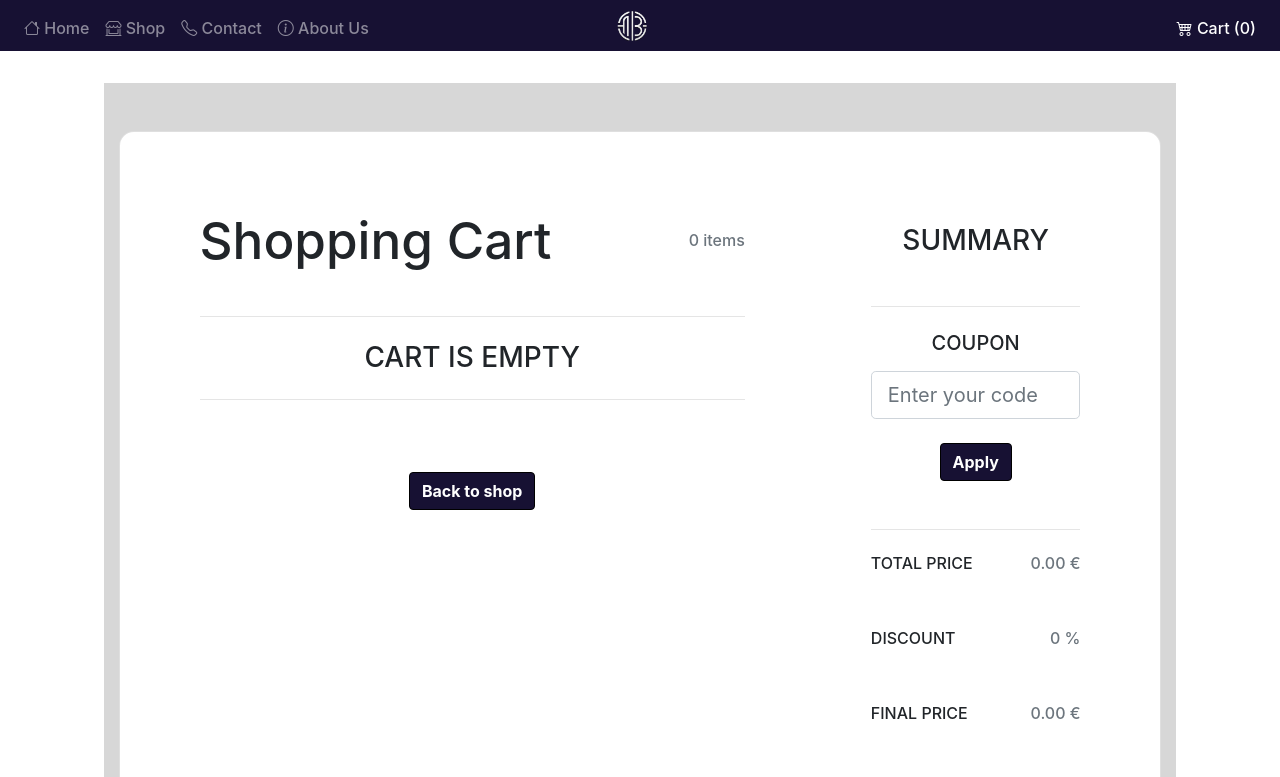
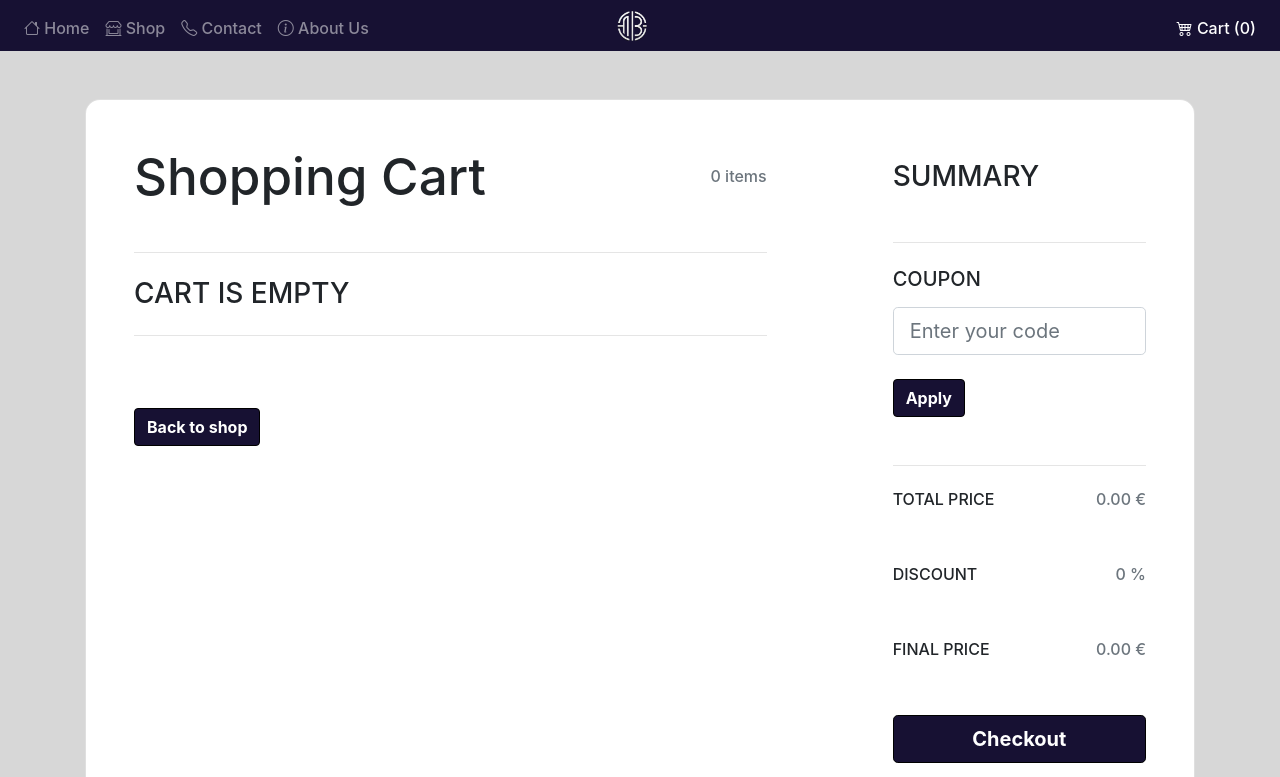
Before and after one commit to foreruners/ProjectWeb, a Vue app in the folder Man Boutique/: page /cart in a window 1280 px wide. Shown: the top 777 px of the page. Built offline with nearby package versions, Linux system fonts and the light colour scheme.

Commit message:
moved css to Cart.vue file as it was interfering with the styling of whele page. some cleaning

```diff
--- a/Man Boutique/src/Pages/Cart.vue
+++ b/Man Boutique/src/Pages/Cart.vue
@@ -69,7 +69,6 @@
                                         <h6>TOTAL PRICE</h6>
                                         <h6 class="text-muted">{{ totalPrice }} €</h6>
                                     </div>
-
                                     <div class="d-flex justify-content-between mb-5">
                                         <h6>DISCOUNT</h6>
                                         <h6 class="text-muted"> {{ discount1 }} %</h6>
@@ -78,10 +77,8 @@
                                         <h6>FINAL PRICE</h6>
                                         <h6 class="text-muted">{{ total }} €</h6>
                                     </div>
-
                                     <button type="button" class="btn  btn-block btn-lg" data-toggle="modal"
                                         data-target="#exampleModal" data-mdb-ripple-color="dark">Checkout</button>
-
                                 </div>
                             </div>
                         </div>
@@ -93,7 +90,7 @@
 
 
 
-  <!-- setup  Cart Summary Modal-->
+<!-- setup  Cart Summary Modal-->
     <div v-if="cartItems.length !== 0" >
         <div class="modal fade" id="exampleModal" tabindex="-1" role="dialog" aria-labelledby="exampleModalLabel"
             aria-hidden="true">
@@ -108,7 +105,6 @@
                     <div class="modal-body">
                         <div v-for="item in cartItems" :key="item.id"
                             class="row mb-4 d-flex justify-content-between align-items-center ">
-
                             <div class="col-md-3 col-lg-3 col-xl-3">
                                 <h6 class="text-muted mb-0"><i>{{ item.name }}</i></h6>
                             </div>
@@ -120,7 +116,6 @@
                             <div class="col-md-3 col-lg-2 col-xl-2 offset-lg-1">
                                 <h6 class="mb-0 text-muted"><i>{{ item.price * item.quantity }}€</i></h6>
                             </div>
-
                         </div>
                         <p class="text-muted"><i>Price: {{ totalPrice }} €</i></p>
                         <p class="text-muted"><i>Discount: {{ discount1 }} %</i></p>
@@ -196,7 +191,42 @@ const checkout = async () => {
 
 </script>
 
+<style>
+a {
+    font-weight: 500;
+    color: #646cff;
+    text-decoration: inherit;
+}
 
-<style>
-@import '../style.css';
+a:hover {
+    color: #535bf2;
+}
+
+
+
+h1 {
+    font-size: 3.2em;
+    line-height: 1.1;
+}
+
+
+.btn {
+    background-color: #171133;
+    border-color: rgb(0, 0, 0);
+    color: rgb(255, 255, 255);
+    font-weight: bold;
+    transition: all 0.5s ease-in-out;
+}
+
+
+.btn:hover {
+    background-color: #171133;
+    border-color: rgb(0, 0, 0);
+    color: rgb(255, 255, 255);
+    font-weight: bold;
+    transform: scale(1.05);
+    transition: all 0.5s ease-in-out;
+}
+
+
 </style>
```
